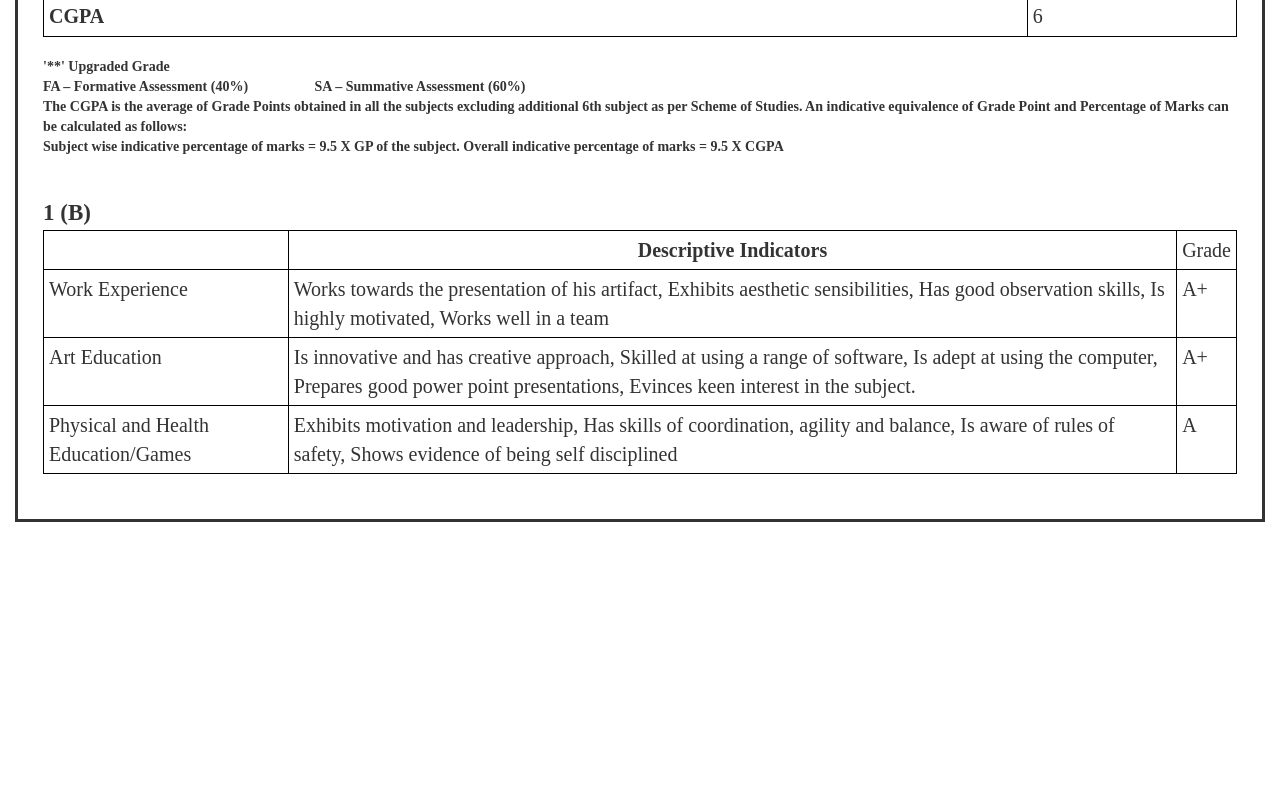
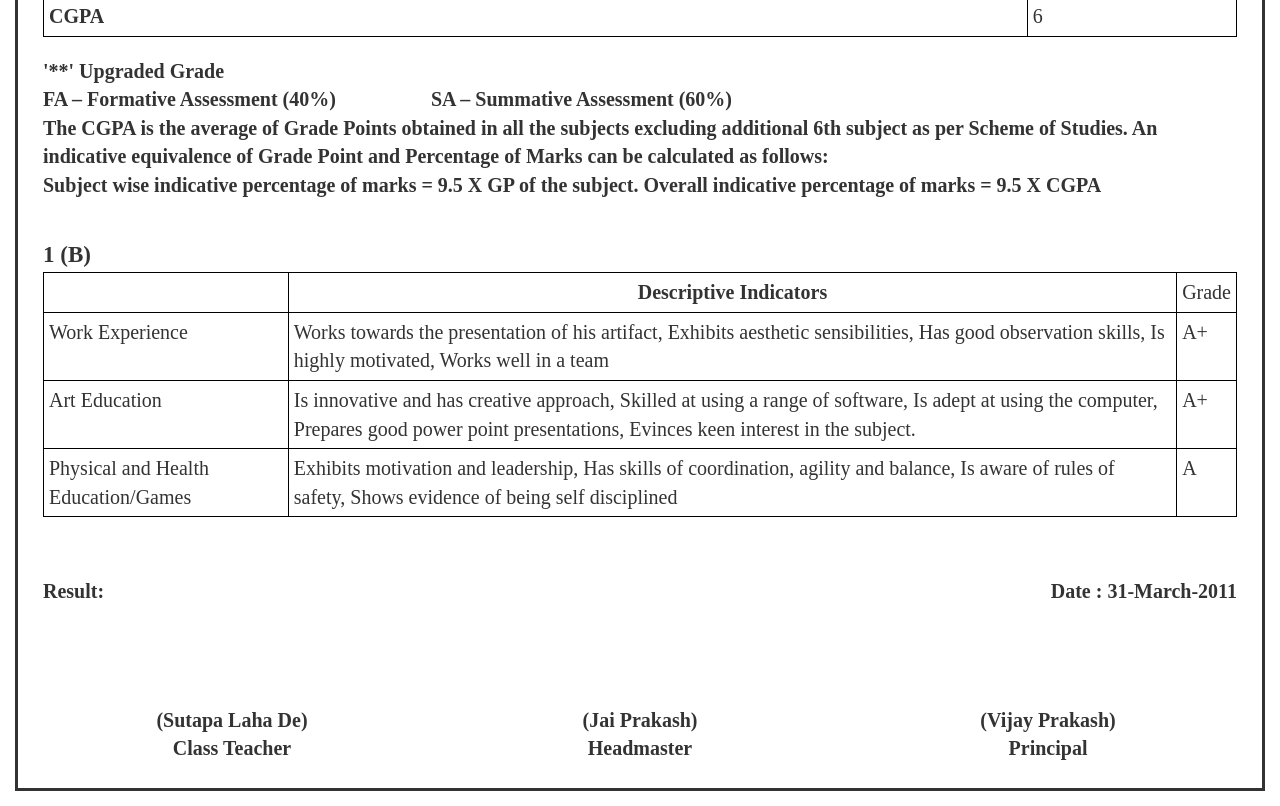
Before and after one commit to karanabhi/ReportCard, a plain HTML site: page ReportCard/public_html/index.html in a window 1280 px wide. Shown: the part 778-1584 px from the top of the page. Before the commit the page ends 1315 px from the top, so only its background shows below. Drawn offline with Linux system fonts and the light colour scheme.

Commit message:
Page 1 completed

```diff
--- a/ReportCard/public_html/CSS/stylesheet.css
+++ b/ReportCard/public_html/CSS/stylesheet.css
@@ -39,7 +39,5 @@
 }
 .fnt_bld{
     font-weight: 600;
+    font-size: 20px;
 }
-.centre{
-    text-align: center;
-}
--- a/ReportCard/public_html/index.html
+++ b/ReportCard/public_html/index.html
@@ -218,7 +218,7 @@
             <table class="table table-condensed table-hover table-bordered table-responsive">
                 <tr>
                     <th></th>
-                    <th class="centre">
+                    <th class="text-center">
                         Descriptive Indicators
                     </th>
                     <td>
@@ -246,5 +246,32 @@
             </table>
         </div>
 
+        <br/><br/>
+
+        <div class="row">
+            <div class="col-lg-2 text-left fnt_bld ">
+                Result:
+            </div>
+            <div class="col-lg-10 text-right fnt_bld">
+                Date : 31-March-2011
+            </div>
+        </div>
+
+        <br/><br/><br/><br/><br/>
+
+        <div class="row">
+            <div class="col-lg-4 fnt_bld text-center">
+                (Sutapa Laha De)<br/>Class Teacher
+            </div>
+            <div class="col-lg-4 fnt_bld text-center">
+                (Jai Prakash)<br/>Headmaster
+            </div>
+            <div class="col-lg-4 fnt_bld text-center">
+                (Vijay Prakash)<br/>Principal
+            </div>
+        </div>
+
+
+
     </body>
 </html>
```
